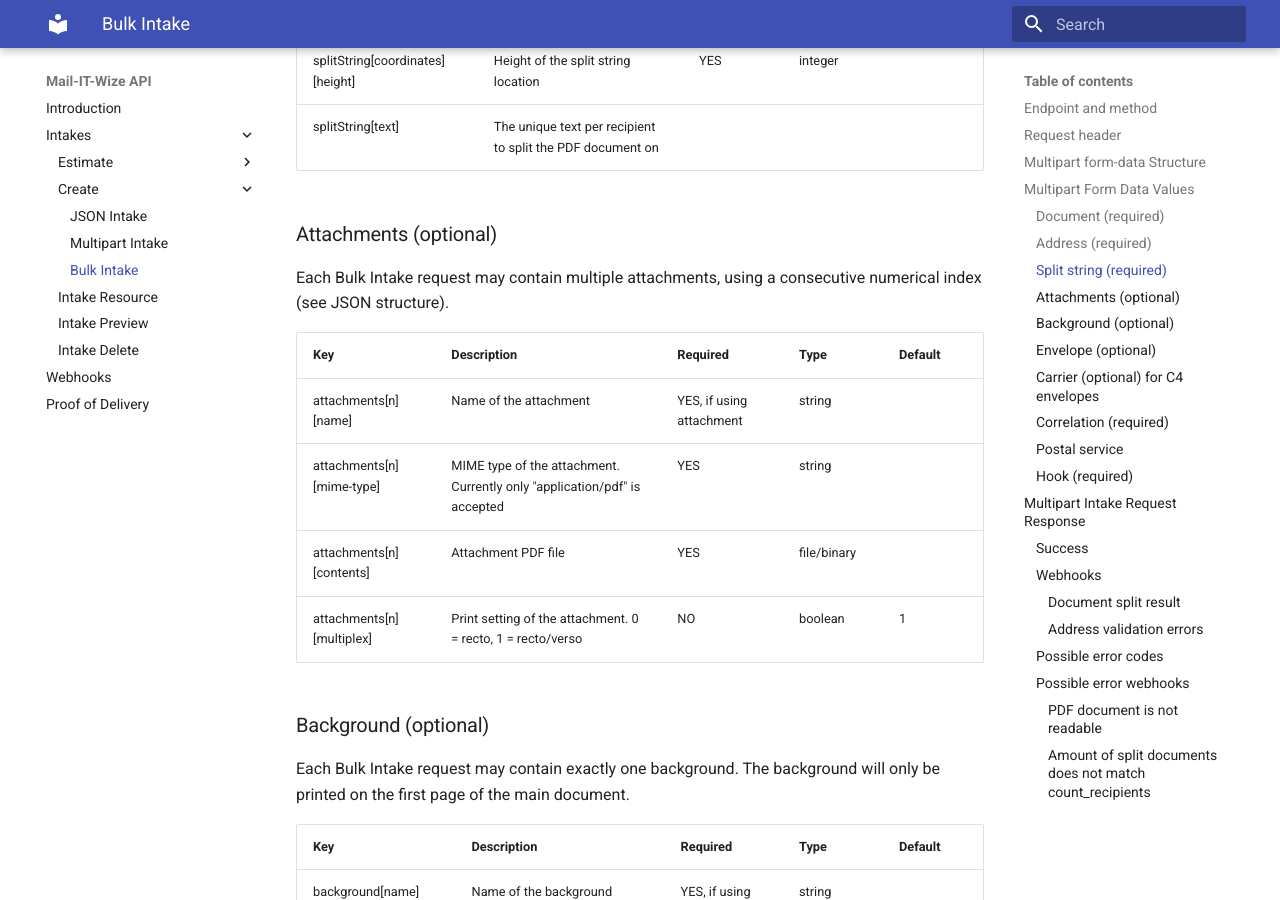
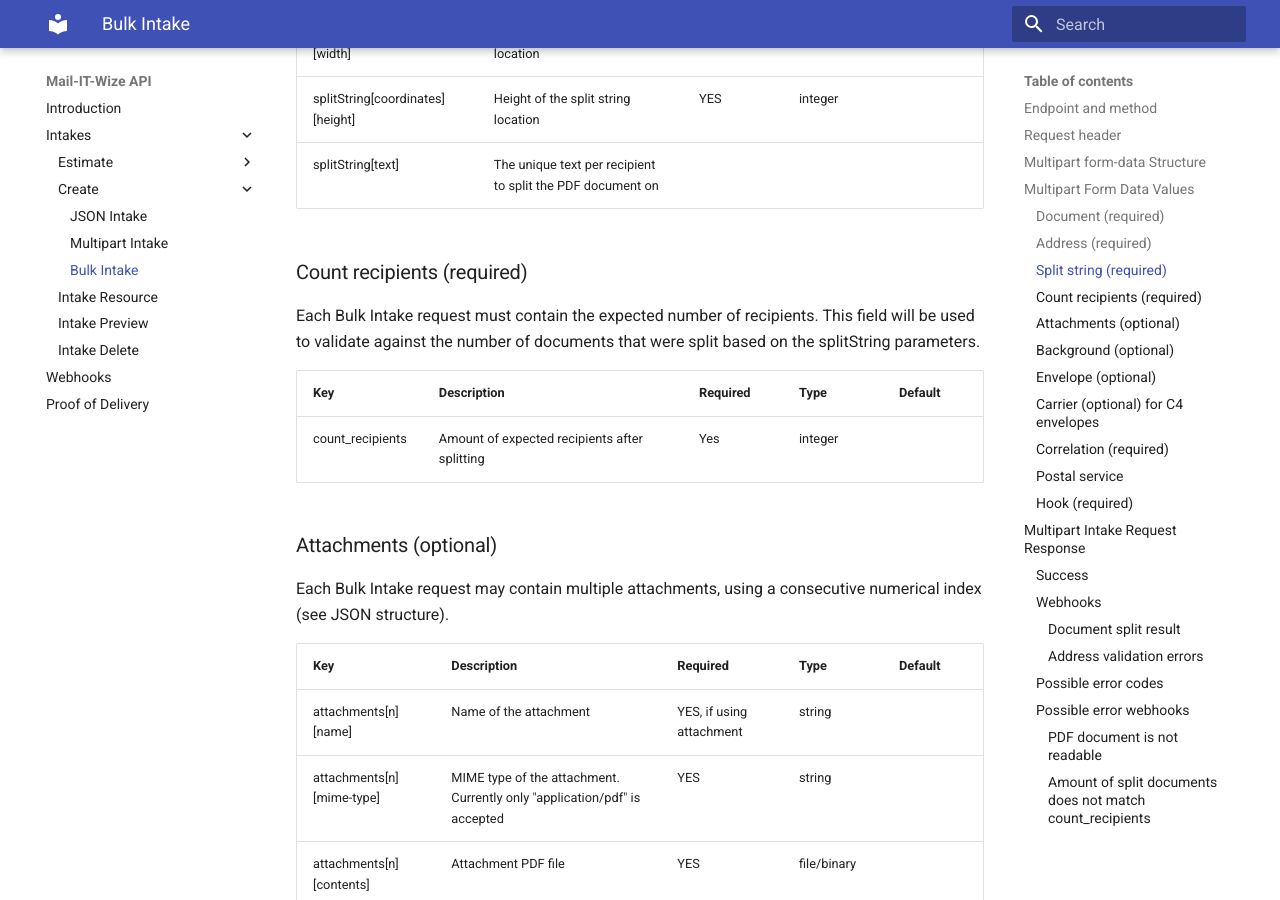
Before and after one commit to Symeta-Hybrid/api-docs, an MkDocs documentation site: the page built from docs/intake_bulk.md, in a window 1280 px wide and 900 px high, scrolled down 3003 px. Built offline with MkDocs 1.6.1 and Material for MkDocs 9.7.7, drawn with Linux system fonts in a browser that asks for light colours; some of the changed text lies outside the part shown.

Commit message:
Add missing count_recipient docs for bulk intake

````diff
--- a/docs/intake_bulk.md
+++ b/docs/intake_bulk.md
@@ -37,6 +37,8 @@
 splitString[coordinates][width] => integer,
 splitString[coordinates][height] => integer,
 splitString[text] => string,
+
+count_recipients => integer,
 
 attachments[0][name] => 'string',
 attachments[0][mime-type] => 'mime-type',
@@ -96,6 +98,15 @@
 | splitString\[coordinates][width]  | Width of the split string location                         | YES      | integer |         |
 | splitString\[coordinates][height] | Height of the split string location                        | YES      | integer |         |
 | splitString\[text]                | The unique text per recipient to split the PDF document on |          |         |         |
+
+### Count recipients (required)
+Each Bulk Intake request must contain the expected number of recipients. This field will be used to validate against the
+number of documents that were split based on the splitString parameters.
+
+| Key              | Description                                   | Required | Type    | Default |
+|------------------|-----------------------------------------------|----------|---------|---------|
+| count_recipients | Amount of expected recipients after splitting | Yes      | integer |         |
+
 
 ### Attachments (optional)
 Each Bulk Intake request may contain multiple attachments, using a consecutive numerical index (see JSON structure).
@@ -265,6 +276,7 @@
 
 ```json
 {
+    "bulk_intake_id": 145,
     "status": "error",
     "data": {
         "count_recipients": 2,
````
